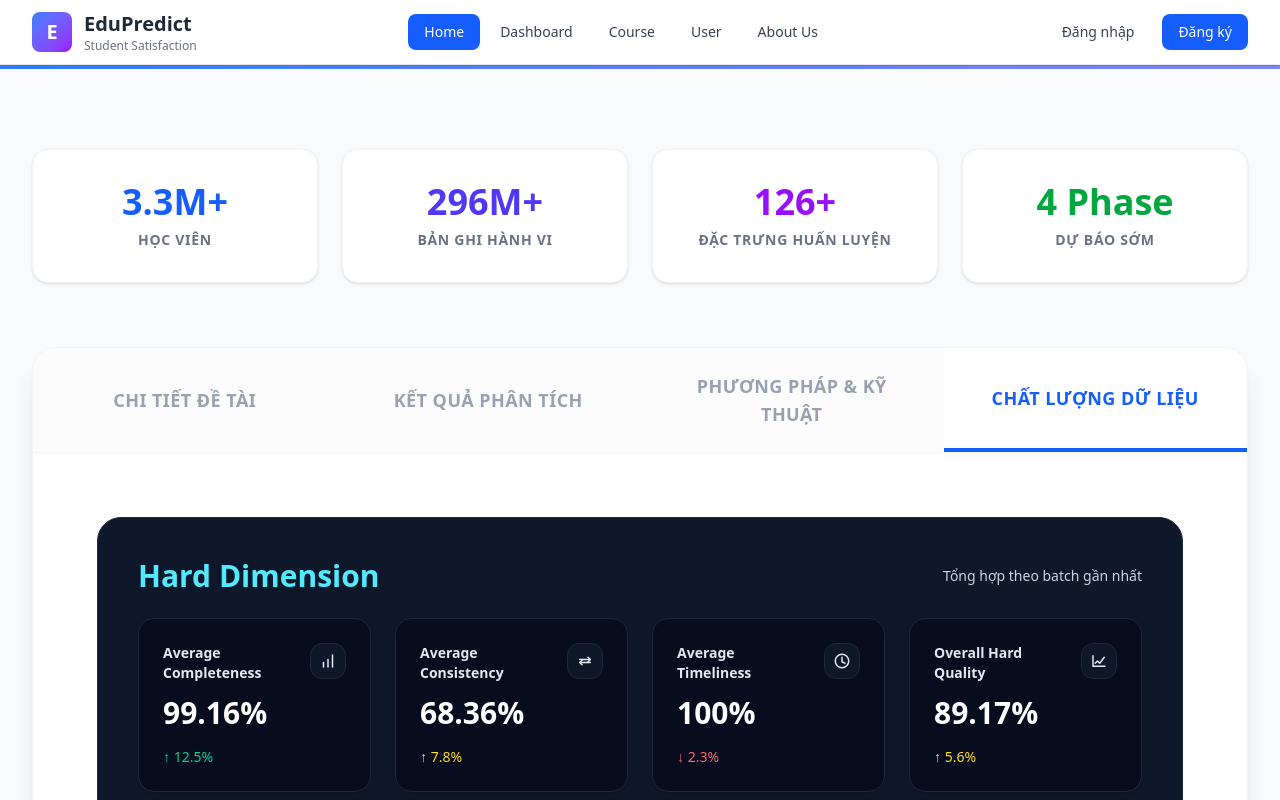
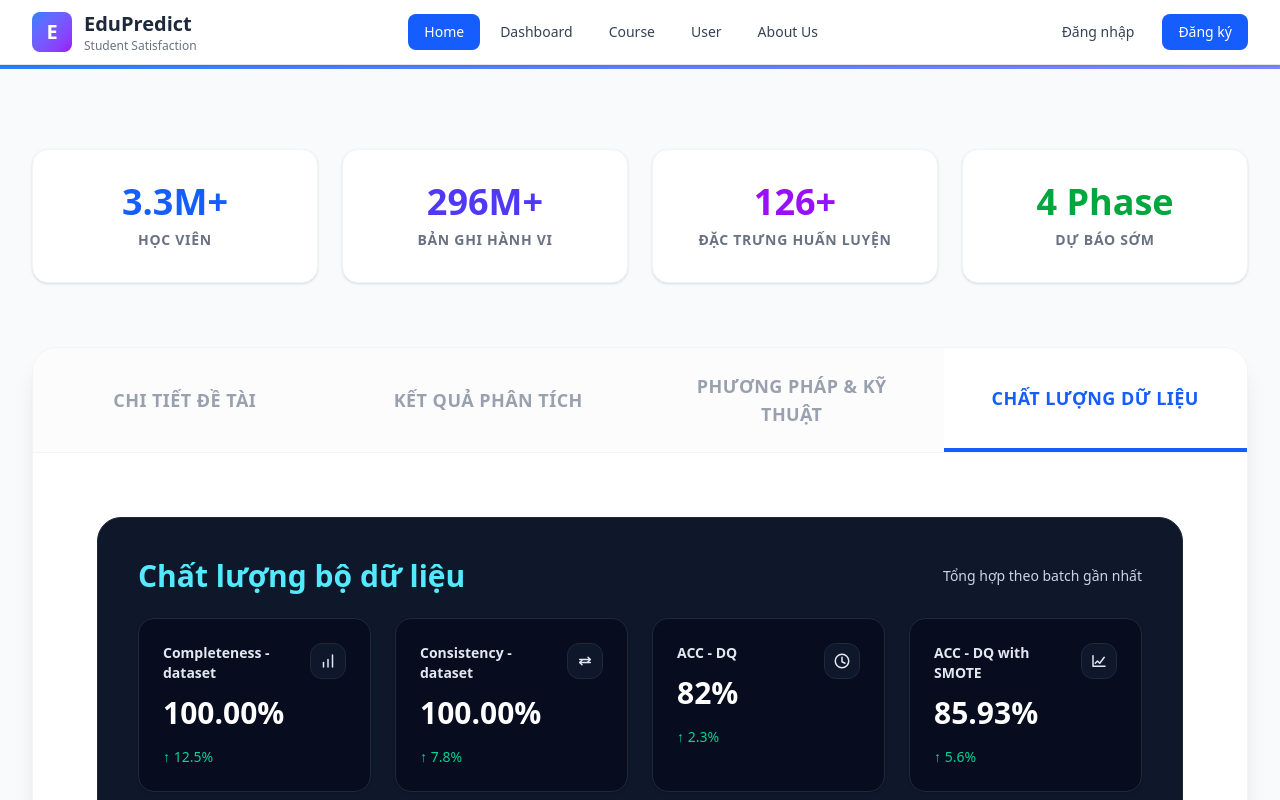
Before and after one commit to Azure06072005/DS317-Data-Mining-for-Enterprise, a Next.js app in the folder web-demo/: page / in a window 1280 px wide. Both pictures are taken after a click on the button "CHẤT LƯỢNG DỮ LIỆU". Shown: the part 717-1517 px from the top of the page. Built offline with nearby package versions, Linux system fonts and the light colour scheme.

Commit message:
Update page.tsx

```diff
--- a/web-demo/app/page.tsx
+++ b/web-demo/app/page.tsx
@@ -520,28 +520,28 @@ export default function Home() {
   const hard = useMemo(
     () => ({
       completeness: {
-        value: 99.16,
+        value: 100,
         delta: 12.5,
         dir: "up" as const,
         color: "green" as const,
       },
       consistency: {
-        value: 68.36,
+        value: 100,
         delta: 7.8,
         dir: "up" as const,
-        color: "yellow" as const,
+        color: "green" as const,
       },
       timeliness: {
-        value: 100.0,
+        value: 81.5,
         delta: 2.3,
-        dir: "down" as const,
-        color: "red" as const,
+        dir: "up" as const,
+        color: "green" as const,
       },
       overall: {
-        value: 89.17,
+        value: 85.93,
         delta: 5.6,
         dir: "up" as const,
-        color: "yellow" as const,
+        color: "green" as const,
       },
     }),
     []
@@ -1127,7 +1127,7 @@ export default function Home() {
                     {/* Hard Dimension */}
                     <div className="flex items-center justify-between gap-4 flex-wrap">
                       <h2 className="text-2xl md:text-3xl font-extrabold text-cyan-300">
-                        Hard Dimension
+                        Chất lượng bộ dữ liệu
                       </h2>
                       <div className="text-xs md:text-sm text-slate-300">
                         Tổng hợp theo batch gần nhất
@@ -1136,7 +1136,7 @@ export default function Home() {
 
                     <div className="grid grid-cols-1 md:grid-cols-4 gap-6 mt-6">
                       <MetricCard
-                        title="Average Completeness"
+                        title="Completeness - dataset"
                         value={`${hard.completeness.value.toFixed(2)}%`}
                         delta={`${hard.completeness.delta.toFixed(1)}%`}
                         deltaDirection={hard.completeness.dir}
@@ -1171,7 +1171,7 @@ export default function Home() {
                         }
                       />
                       <MetricCard
-                        title="Average Consistency"
+                        title="Consistency - dataset"
                         value={`${hard.consistency.value.toFixed(2)}%`}
                         delta={`${hard.consistency.delta.toFixed(1)}%`}
                         deltaDirection={hard.consistency.dir}
@@ -1214,7 +1214,7 @@ export default function Home() {
                         }
                       />
                       <MetricCard
-                        title="Average Timeliness"
+                        title="ACC - DQ"
                         value={`${hard.timeliness.value.toFixed(0)}%`}
                         delta={`${hard.timeliness.delta.toFixed(1)}%`}
                         deltaDirection={hard.timeliness.dir}
@@ -1243,7 +1243,7 @@ export default function Home() {
                         }
                       />
                       <MetricCard
-                        title="Overall Hard Quality"
+                        title="ACC - DQ with SMOTE"
                         value={`${hard.overall.value.toFixed(2)}%`}
                         delta={`${hard.overall.delta.toFixed(1)}%`}
                         deltaDirection={hard.overall.dir}
@@ -1259,13 +1259,16 @@ export default function Home() {
                         Nhận xét chung:
                       </div>
                       <div className="mt-3 text-slate-200 leading-relaxed">
-                        Độ <strong>Completeness</strong> và{" "}
-                        <strong>Timeliness</strong> cao nhưng{" "}
-                        <strong>Consistency</strong> thấp, cần cải thiện. Trung
-                        bình Hard Dimension là{" "}
-                        <strong>{hard.overall.value.toFixed(2)}%</strong>: có
-                        thể đưa vào huấn luyện nhưng cần xử lý thêm các ràng
-                        buộc/luật để tăng Consistency.
+                        <p className="mb-2">
+                          <strong>Consistency</strong>: đạt chuẩn rất cao (100%)
+                          → pipeline Gold đã kiểm soát tốt quy tắc, schema,
+                          khóa, và logic thời gian.
+                        </p>
+                        <p>
+                          <strong>Completeness</strong>: tốt nhưng chưa đạt
+                          chuẩn ML-ready do một số feature quan trọng bị thiếu
+                          cực lớn (các chỉ số hiệu suất làm bài).
+                        </p>
                       </div>
                     </div>
 
```
